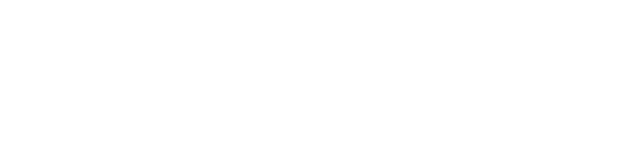
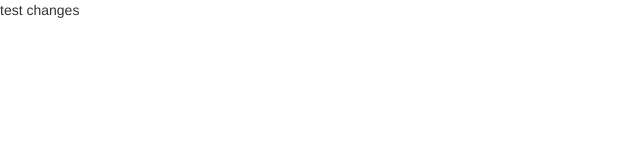
Before and after one commit to erikanderson/puppetshow, a website: page public/index.html in a window 1280 px wide. Shown: the full height of the page, 0-640 px from the left. Drawn offline with nearby package versions, Linux system fonts and the light colour scheme.

Commit message:
test change

```diff
--- a/public/index.html
+++ b/public/index.html
@@ -15,3 +15,5 @@
 
   </body>
 </html>
+
+test changes
```
